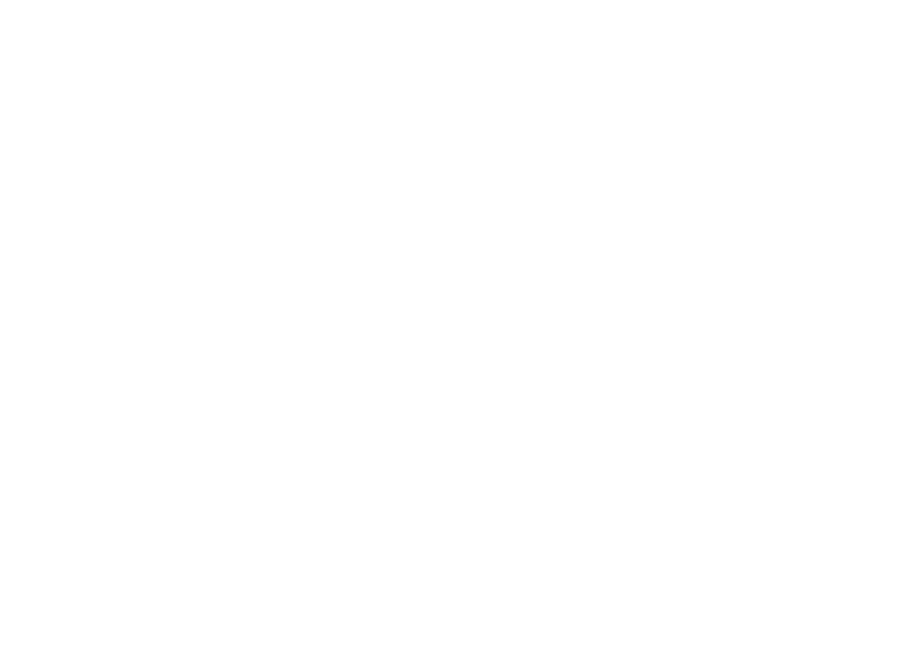
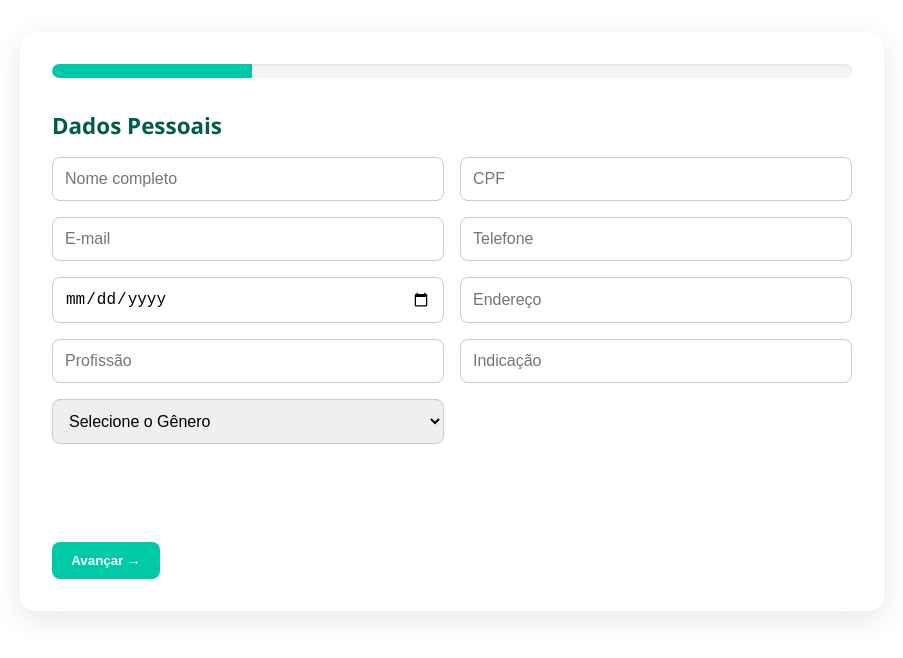
Before and after one commit to nszandrew/desktop-nelmara-electron, a React (Vite) app: page /edit-patient/1 in a window 1280 px wide. Before the commit this address had no page. Shown: the top 658 px of the page, without its empty margins (188-1091 px from the left). Built offline with nearby package versions, Linux system fonts and the light colour scheme; no server answers.

Commit message:
feat: edit patient 100%

```diff
--- a/src/App.jsx
+++ b/src/App.jsx
@@ -4,6 +4,7 @@
 import LoginPage from './pages/LoginPage.jsx';
 import HomePage from './pages/HomePage.jsx';
 import PatientRegisterPage from './pages/PatientRegisterPage';
+import EditPatientPage from './pages/EditPatientPage.jsx';
 
 function ProtectedRoute({ children }) {
   const { isAuthenticated } = React.useContext(AuthContext);
@@ -17,6 +18,7 @@
         <Routes>
           <Route path="/login" element={<LoginPage />} />
           <Route path="/register-patient" element={<PatientRegisterPage />} /> {/* ✅ nova rota */}
+          <Route path="/edit-patient/:id" element={<EditPatientPage />} />
           <Route
             path="/"
             element={
--- /dev/null
+++ b/src/pages/EditPatientPage.jsx
@@ -0,0 +1,232 @@
+// EditPatientPage.jsx
+import React, { useState, useEffect } from "react";
+import { useParams, useNavigate } from "react-router-dom";
+import PatientStep from "./registerSteps/PatientStep";
+import EvaluationStep from "./registerSteps/EvaluationStep";
+import MedicalHistoryStep from "./registerSteps/MedicalHistoryStep";
+import LifestyleStep from "./registerSteps/LifestyleStep";
+import ProgressBar from "./registerSteps/ProgressBar";
+import api from "../services/api";
+
+export default function EditPatientPage() {
+  const { id } = useParams();
+  const navigate = useNavigate();
+  const [step, setStep] = useState(0);
+  const [formData, setFormData] = useState({
+    patient: {},
+    evaluation: {},
+    medicalHistory: {},
+    lifestyle: {},
+  });
+
+  useEffect(() => {
+    const fetchPatient = async () => {
+      try {
+        const token = localStorage.getItem("token");
+        const res = await api.get(`/patient/${id}`, {
+          headers: { Authorization: `Bearer ${token}` },
+        });
+
+        const formatDate = (iso) =>
+          iso ? new Date(iso).toISOString().split("T")[0] : "";
+
+        const formattedData = {
+          patient: {
+            fullName: res.data.fullName,
+            cpf: res.data.cpf,
+            email: res.data.email,
+            phone: res.data.phone,
+            dateOfBirth: formatDate(res.data.dateOfBirth),
+            address: res.data.address,
+            profession: res.data.profession,
+            indication: res.data.indication,
+            gender: res.data.gender,
+          },
+          evaluation: {
+            ...res.data.evaluation,
+            date: formatDate(res.data.evaluation?.date),
+          },
+          medicalHistory: res.data.medicalHistory || {},
+          lifestyle: res.data.lifestyle || {},
+        };
+
+        setFormData(formattedData);
+      } catch (err) {
+        alert("Erro ao buscar dados do paciente.");
+      }
+    };
+    fetchPatient();
+  }, [id]);
+
+  const steps = [
+    { component: PatientStep, key: "patient" },
+    { component: EvaluationStep, key: "evaluation" },
+    { component: MedicalHistoryStep, key: "medicalHistory" },
+    { component: LifestyleStep, key: "lifestyle" },
+  ];
+
+  const CurrentStep = steps[step].component;
+
+  const handleChange = (section, data) => {
+    setFormData((prev) => ({
+      ...prev,
+      [section]: { ...prev[section], ...data },
+    }));
+  };
+
+  const handleUpdate = async () => {
+    try {
+      const token = localStorage.getItem("token");
+
+      const payload = {
+        patient: {
+          ...formData.patient,
+          cpf: formData.patient.cpf
+            .replace(/\D/g, "")
+            .replace(/(\d{3})(\d{3})(\d{3})(\d{2})/, "$1.$2.$3-$4"),
+          dateOfBirth: new Date(formData.patient.dateOfBirth).toISOString(),
+        },
+        evaluation: {
+          ...formData.evaluation,
+          date: new Date(formData.evaluation.date).toISOString().split("T")[0],
+          weight: parseFloat(formData.evaluation.weight || 0),
+          height: parseFloat(formData.evaluation.height || 0),
+          painLevel: parseInt(formData.evaluation.painLevel || 0),
+        },
+        medicalHistory: {
+          ...formData.medicalHistory,
+        },
+        lifestyle: {
+          ...formData.lifestyle,
+        },
+      };
+
+      await api.put(`/patient/${id}`, payload, {
+        headers: { Authorization: `Bearer ${token}` },
+      });
+
+      alert("Paciente atualizado com sucesso!");
+      navigate("/");
+    } catch (err) {
+      console.error("Erro ao atualizar paciente:", err);
+      alert("Erro ao atualizar paciente.");
+    }
+  };
+
+  const validateStep = (data, key) => {
+    switch (key) {
+      case "patient":
+        return (
+          data.fullName &&
+          data.email &&
+          data.phone &&
+          data.dateOfBirth &&
+          data.gender &&
+          data.cpf
+        );
+      case "evaluation":
+        return (
+          data.date &&
+          data.mainComplaint &&
+          data.hmp &&
+          data.hma &&
+          data.weight &&
+          data.height &&
+          data.painLevel
+        );
+      case "medicalHistory":
+        return typeof data.allergy === "boolean";
+      case "lifestyle":
+        return (
+          data.physicalActivity !== undefined && data.medications !== undefined
+        );
+      default:
+        return true;
+    }
+  };
+
+  return (
+    <div
+      style={{
+        maxWidth: "800px",
+        margin: "2rem auto",
+        padding: "2rem",
+        backgroundColor: "#fff",
+        borderRadius: "16px",
+        boxShadow: "0 8px 30px rgba(0,0,0,0.1)",
+        fontFamily: "Segoe UI, sans-serif",
+        animation: "fadeIn 0.5s ease-in-out",
+      }}
+    >
+      <ProgressBar currentStep={step} totalSteps={steps.length} />
+      <div style={{ minHeight: "400px", transition: "all 0.3s ease" }}>
+        <CurrentStep
+          data={formData[steps[step].key]}
+          onChange={(data) => handleChange(steps[step].key, data)}
+        />
+      </div>
+      <div
+        style={{
+          display: "flex",
+          justifyContent: "space-between",
+          marginTop: "2rem",
+        }}
+      >
+        {step > 0 && (
+          <button
+            onClick={() => setStep(step - 1)}
+            style={{
+              padding: "0.7rem 1.2rem",
+              backgroundColor: "#d3d3d3",
+              border: "none",
+              borderRadius: "8px",
+              cursor: "pointer",
+              fontWeight: "bold",
+            }}
+          >
+            ← Voltar
+          </button>
+        )}
+        {step < steps.length - 1 ? (
+          <button
+            onClick={() => {
+              const currentKey = steps[step].key;
+              const currentData = formData[currentKey];
+              if (!validateStep(currentData, currentKey)) {
+                alert("Preencha todos os campos obrigatórios.");
+                return;
+              }
+              setStep(step + 1);
+            }}
+            style={{
+              padding: "0.7rem 1.2rem",
+              backgroundColor: "#00C9A7",
+              border: "none",
+              borderRadius: "8px",
+              color: "#fff",
+              fontWeight: "bold",
+              cursor: "pointer",
+            }}
+          >
+            Avançar →
+          </button>
+        ) : (
+          <button
+            onClick={handleUpdate}
+            style={{
+              padding: "0.7rem 1.2rem",
+              backgroundColor: "#037E63",
+              border: "none",
+              borderRadius: "8px",
+              color: "#fff",
+              fontWeight: "bold",
+              cursor: "pointer",
+            }}
+          >
+            Atualizar Paciente
+          </button>
+        )}
+      </div>
+    </div>
+  );
+}
--- a/src/pages/HomePage.jsx
+++ b/src/pages/HomePage.jsx
@@ -84,8 +84,18 @@
               </div>
               <div style={styles.cardActions}>
                 <button style={styles.action}>Ver</button>
-                <button style={styles.action}>Editar</button>
-                <button style={styles.delete} onClick={() => deletePatient(p.id)}>Excluir</button>
+                <button
+                  style={styles.action}
+                  onClick={() => navigate(`/edit-patient/${p.id}`)}
+                >
+                  Editar
+                </button>
+                <button
+                  style={styles.delete}
+                  onClick={() => deletePatient(p.id)}
+                >
+                  Excluir
+                </button>
               </div>
             </div>
           ))}
```
